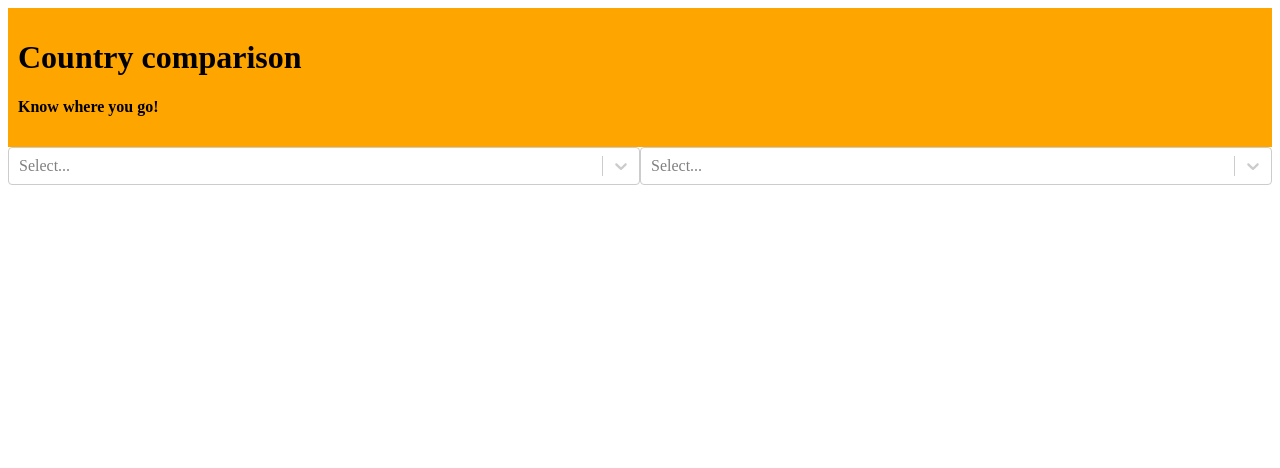
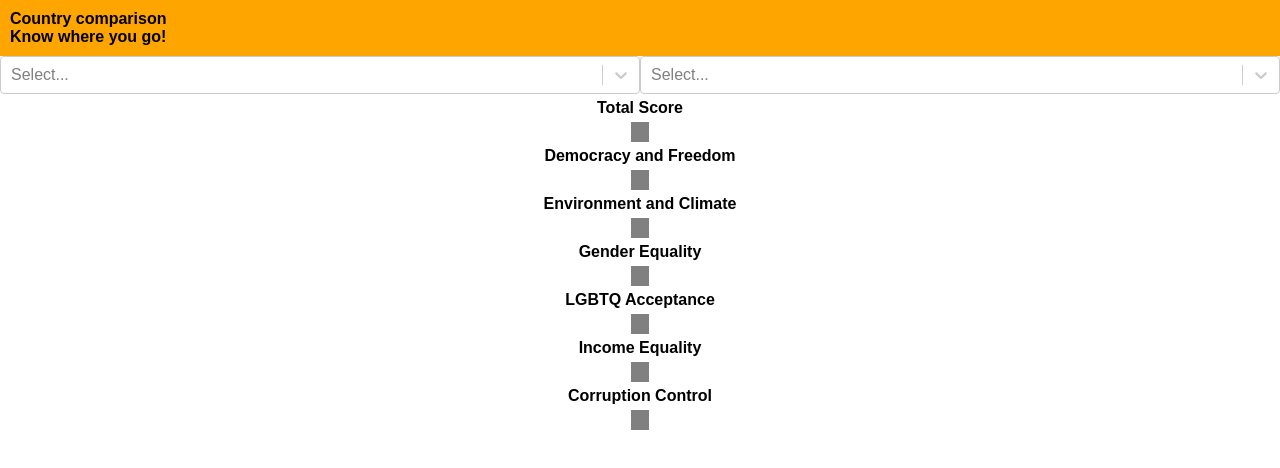
Before and after one commit to luschnat-ziegler/capstone-project, a React (Create React App) app in the folder frontend/: page / in a window 1280 px wide. Shown: the top 468 px of the page. Built offline with nearby package versions, Linux system fonts and the light colour scheme; no server answers.

Commit message:
Add working, yet clunky visualization

```diff
--- a/frontend/src/App.js
+++ b/frontend/src/App.js
@@ -3,7 +3,9 @@ import countriesReducer from './reducer/countriesReducer'
 
 import Header from './components/Header'
 import CountryDropdowns from './components/CountryDropdowns'
-import CountryDataLists from './components/CountryDataLists'
+// import CountryDataLists from './components/CountryDataLists'
+import SymmetricCountryChart from './components/SymmetricCountryChart'
+import GlobalStyles from "./GlobalStyles";
 
 function App() {
 
@@ -32,6 +34,7 @@ function App() {
 
   return (
     <div className="App">
+      <GlobalStyles/>
       <Header/>
      {countries.isError ?? <p>An error occurred while fetching data</p>}
      {countries.isLoading ?
@@ -41,7 +44,8 @@ function App() {
           displayedCountries = {displayedCountries}
           countries = {countries.data}
           />)}
-        <CountryDataLists displayedCountries={displayedCountries}/>
+        <SymmetricCountryChart Countries={displayedCountries}/>
+        {/*<CountryDataLists displayedCountries={displayedCountries}/>*/}
     </div>
   );
 }
--- /dev/null
+++ b/frontend/src/GlobalStyles.js
@@ -0,0 +1,9 @@
+import {createGlobalStyle} from 'styled-components';
+
+export default createGlobalStyle`
+    * {
+        box-sizing: border-box;
+        margin: 0 auto;
+        font-size: 16px;
+        font-family: Arial, Helvetica, sans-serif;
+    }`
--- a/frontend/src/components/CountryDropdowns.js
+++ b/frontend/src/components/CountryDropdowns.js
@@ -22,6 +22,7 @@ export default function CountryDropdowns ({countries, handleDisplayedCountries,
         </Wrapper>
     )
 
+    // ToDo: Refactor into one function
     function handlerLeft (e) {
         handleDisplayedCountries({
             countryLeft: e.value,
--- /dev/null
+++ b/frontend/src/components/SymmetricCountryChart.js
@@ -0,0 +1,96 @@
+import styled from 'styled-components/macro'
+
+export default function SymmetricCountryChart ({Countries}) {
+
+    return(<Wrapper>
+        <CategoryHeading>Total Score</CategoryHeading>
+        <BarAreaLeft displayedCountries={Countries} entry={'total'}/>
+        <Divider/>
+        <BarAreaRight displayedCountries={Countries} entry={'total'}/>
+        <CategoryHeading>Democracy and Freedom</CategoryHeading>
+        <BarAreaLeft displayedCountries={Countries} entry={'freedom'}/>
+        <Divider/>
+        <BarAreaRight displayedCountries={Countries} entry={'freedom'}/>
+        <CategoryHeading>Environment and Climate</CategoryHeading>
+        <BarAreaLeft displayedCountries={Countries} entry={'environment'}/>
+        <Divider/>
+        <BarAreaRight displayedCountries={Countries} entry={'environment'}/>
+        <CategoryHeading>Gender Equality</CategoryHeading>
+        <BarAreaLeft displayedCountries={Countries} entry={'gender'}/>
+        <Divider/>
+        <BarAreaRight displayedCountries={Countries} entry={'gender'}/>
+        <CategoryHeading>LGBTQ Acceptance</CategoryHeading>
+        <BarAreaLeft displayedCountries={Countries} entry={'lgbtq'}/>
+        <Divider/>
+        <BarAreaRight displayedCountries={Countries} entry={'lgbtq'}/>
+        <CategoryHeading>Income Equality</CategoryHeading>
+        <BarAreaLeft displayedCountries={Countries} entry={'inequality'}/>
+        <Divider/>
+        <BarAreaRight displayedCountries={Countries} entry={'inequality'}/>
+        <CategoryHeading>Corruption Control</CategoryHeading>
+        <BarAreaLeft displayedCountries={Countries} entry={'corruption'}/>
+        <Divider/>
+        <BarAreaRight displayedCountries={Countries} entry={'corruption'}/>
+    </Wrapper>)
+
+}
+
+function BarAreaLeft ({displayedCountries, entry}) {
+    if (displayedCountries.countryLeft.hasOwnProperty('country')) {
+        return <LeftBar dataValue={displayedCountries.countryLeft[entry]}/>
+    } else {
+        return <></>
+    }
+}
+
+function BarAreaRight ({displayedCountries, entry}) {
+    if (displayedCountries.countryRight.hasOwnProperty('country')) {
+        return <RightBar dataValue={displayedCountries.countryRight[entry]}/>
+    } else {
+        return <></>
+    }
+}
+
+function LeftBar({dataValue}) {
+    if (dataValue) {
+        const valueStr = String(dataValue)+"%"
+        return(<BarContainer>
+            <div style={{width: valueStr, height: '100%',position: 'absolute', right: '0', backgroundColor: 'red'}}></div>
+        </BarContainer>)
+    } else {
+        return <p>No data</p>
+    }
+}
+
+function RightBar({dataValue}) {
+    if (dataValue) {
+        const valueStr = String(dataValue)+"%"
+        return(<BarContainer>
+            <div style={{width: valueStr, height: '100%',position: 'absolute', left: '0', backgroundColor: 'red'}}></div>
+        </BarContainer>)
+    } else {
+        return <p>No data</p>
+    }
+}
+
+const Wrapper = styled.div`
+    width: 375px;
+    display: grid;
+    grid-template-columns: 10fr 1fr 10fr;
+`
+const Divider = styled.div`
+    background-color: grey;
+    grid-column: 2 / span 1;
+    height: 20px;
+    width: 100%;
+`
+
+const CategoryHeading = styled.h3`
+    grid-column: 1 / span 3;
+    padding: 5px;
+`
+
+const BarContainer = styled.div`
+    width: 100%;
+    position: relative;
+`
```
